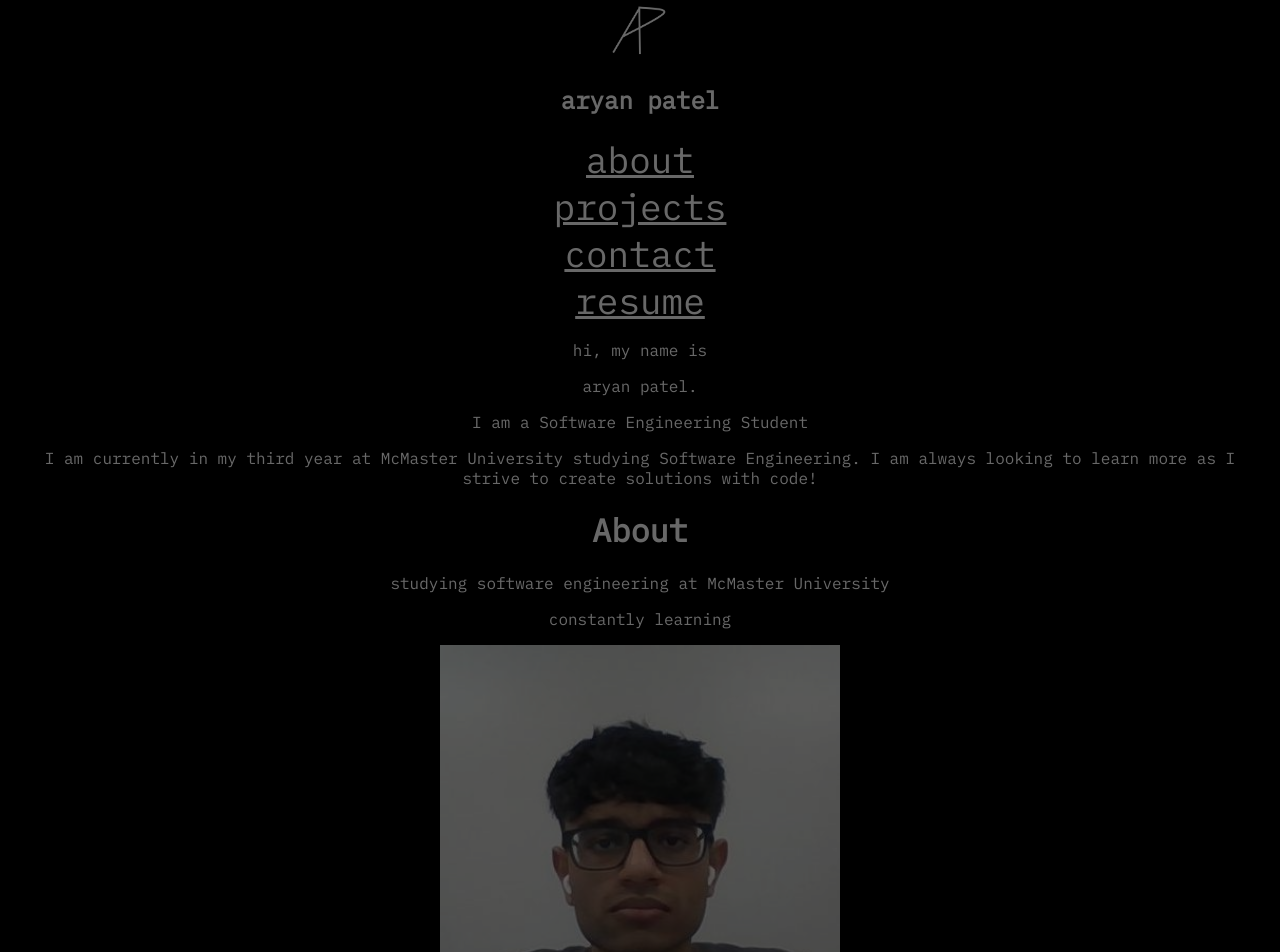
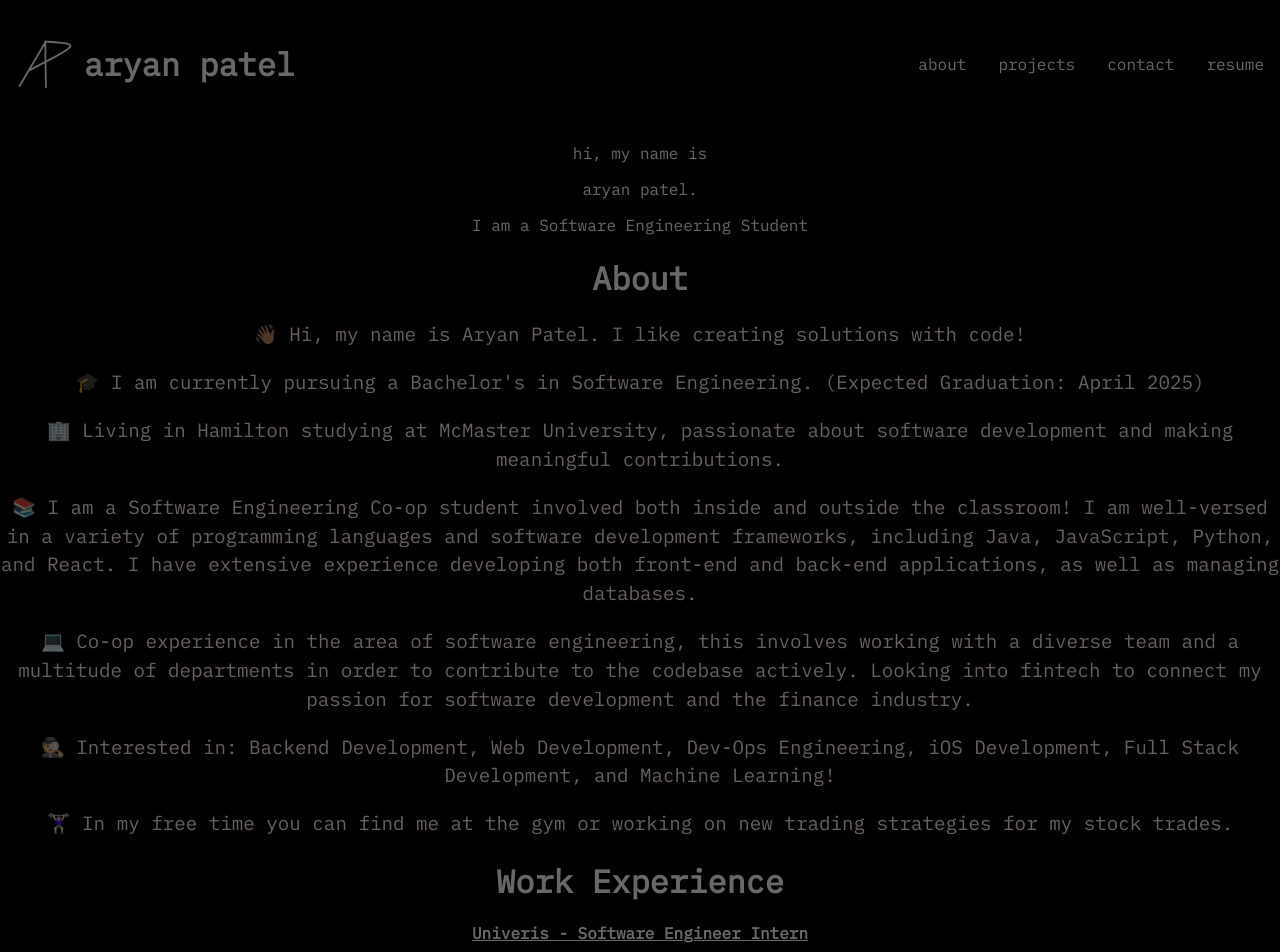
Before and after one commit to Aryanpatel335/PersonalWebsite, a React (Create React App) app: page / in a window 1280 px wide. Shown: the top 952 px of the page. Built offline with nearby package versions, Linux system fonts and the light colour scheme.

Commit message:
new changes

```diff
--- a/src/components/About/About.css
+++ b/src/components/About/About.css
@@ -2,3 +2,24 @@
   /* underline text */
   text-decoration: underline;
 }
+
+.profile-picture {
+  border-radius: 50%; /* This will make the image circular */
+  position: absolute; /* This will take the image out of the normal flow */
+  top: 0; /* This will position the image at the top */
+  right: 0; /* This will position the image at the right */
+}
+
+#about p {
+  font-size: 1.2em; /* This will make the text larger */
+  line-height: 1.5; /* This will increase the space between lines */
+  color: #ffe9e9; /* This will make the text darker */
+  margin-bottom: 1em; /* This will add space below each paragraph */
+}
+
+.profile-picture {
+  border-radius: 50%; /* This will make the image circular */
+  position: absolute; /* This will take the image out of the normal flow */
+  top: 0; /* This will position the image at the top */
+  right: 0; /* This will position the image at the right */
+}
--- a/src/components/About/About.js
+++ b/src/components/About/About.js
@@ -1,18 +1,29 @@
 import React from "react";
-import ap from "../../resources/ap.jpg";
+import ap from "../../resources/ap.jpeg";
 import "./About.css";
 export const About = () => {
   return (
     <div id="about">
       <h1>About</h1>
-      <p>studying software engineering at McMaster University</p>
-      <p>constantly learning</p>
-      <img src={ap} alt="pfp" width="400px" height="400px" />
+      <p>👋🏽 Hi, my name is Aryan Patel. I like creating solutions with code!</p>
+      <p>🎓 I am currently pursuing a Bachelor's in Software Engineering. (Expected Graduation: April 2025)</p>
+      <p>🏢 Living in Hamilton studying at McMaster University, passionate about software development and making meaningful contributions.</p>
+      <p>📚 I am a Software Engineering Co-op student involved both inside and outside the classroom! I am well-versed in a variety of programming languages and software development frameworks, including Java, JavaScript, Python, and React. I have extensive experience developing both front-end and back-end applications, as well as managing databases.</p>
+      <p>💻 Co-op experience in the area of software engineering, this involves working with a diverse team and a multitude of departments in order to contribute to the codebase actively. Looking into fintech to connect my passion for software development and the finance industry.</p>
+      <p>🕵🏼 Interested in: Backend Development, Web Development, Dev-Ops Engineering, iOS Development, Full Stack Development, and Machine Learning!</p>
+      <p>🏋🏻‍♀️ In my free time you can find me at the gym or working on new trading strategies for my stock trades.</p>
+      {/* make this a circle */}
+      {/* <img className="profile-picture" src={ap} alt="pfp" width="400px" height="400px" /> */}
       <div>
         <h1>Work Experience</h1>
         <ul>
           <li>
-            <h4 className="title">OpenText - Software Developer Intern</h4>
+            <h4 className="title">Univeris - Software Engineer Intern</h4>
+            <p>Professional Services -- Enterprise Wealth Management System (EWMS)</p>
+            <p>Java, JavaScript, Spring Boot, Postman, MS SQL Server, Git, Jira, Confluence</p>
+          </li>
+          <li>
+            <h4 className="title">OpenText - Software Engineer Intern</h4>
             <p>Core Case Management Application</p>
             <p>Java, Spring Boot, Postman, PostgreSQL, Git, Jira, Confluence</p>
           </li>
--- a/src/components/Intro/Intro.js
+++ b/src/components/Intro/Intro.js
@@ -6,11 +6,11 @@ export const Intro = () => {
       <p>hi, my name is</p>
       <p>aryan patel.</p>
       <p>I am a Software Engineering Student</p>
-      <p>
-        I am currently in my third year at McMaster University studying Software
+      {/* <p>
+        I am currently in my fourth year at McMaster University studying Software
         Engineering. I am always looking to learn more as I strive to create
         solutions with code!{" "}
-      </p>
+      </p> */}
     </div>
   );
 };
--- a/src/components/Loading/Loading.css
+++ b/src/components/Loading/Loading.css
@@ -24,7 +24,6 @@
   top: 50%;
   width: 24em;
   margin-top: 100px;
-
   border-right: 3px solid rgb(255, 255, 255);
   font-size: 180%;
   text-align: center;
@@ -44,9 +43,10 @@
     width: 0;
   }
   to {
-    width: 12.5em;
+    width: 18em; /* Adjust this value as needed */
   }
 }
+
 @keyframes blinkTextCursor {
   from,
   to {
@@ -56,12 +56,3 @@
     border-right-color: white;
   }
 }
-
-/* @keyframes loading-logo-spin {
-    from {
-      transform: rotate(0deg);
-    }
-    to {
-      transform: rotate(360deg);
-    }
-  } */
--- a/src/components/Loading/Loading.js
+++ b/src/components/Loading/Loading.js
@@ -5,7 +5,7 @@ export const Loading = () => {
     <div>
       <header className="loading-header">
         {/* <p className="line-1 anim-typewriter">hi, my name is aryan patel...</p> */}
-        <p className="line-1 anim-typewriter">under construction...</p>
+        <p className="line-1 anim-typewriter">hi, my name is aryan patel...</p>
       </header>
     </div>
   );
--- a/src/components/Nav/Nav.css
+++ b/src/components/Nav/Nav.css
@@ -1,3 +1,44 @@
+#navbar {
+  display: flex;
+  justify-content: space-between;
+  align-items: center; /* This will center the items vertically */
+  background-color: #000;
+  color: #fff;
+  padding: 1em;
+}
+h1 {
+  font-size: 2em; /* Adjust this value as needed */
+}
+
+.left-side {
+  display: flex;
+  align-items: center;
+}
+
+.profile-picture {
+  border-radius: 50%;
+  margin-right: 0.5em; /* Reduce the right margin */
+}
+.logo {
+  margin-right: 0.5em; /* Add some space to the right of the logo */
+}
+
+#nav-list {
+  display: flex;
+  align-items: center; /* This will center the items horizontally */
+  list-style-type: none;
+}
+
+.nav-item {
+  margin-left: 2em;
+}
+
 .nav-item a {
-  color: white;
+  color: #fff;
+  text-decoration: none;
+  font-size: 1em;
 }
+
+.nav-item a:hover {
+  color: #ddd;
+}
--- a/src/components/Nav/Nav.js
+++ b/src/components/Nav/Nav.js
@@ -2,11 +2,16 @@ import React from "react";
 import logo_AP from "../../resources/logo_AP.png";
 import "./Nav.css";
 import resume from "../../resources/Resume_Aryan_Patel_02_23_2_0.pdf";
+import ap from "../../resources/ap.jpeg";
+
 export const Nav = () => {
   return (
     <nav id="navbar">
-      <img src={logo_AP} alt="logoAP" width="60px" height="60px" />
-      <h1>aryan patel</h1>
+      <div className="left-side">
+        {/* <img className="profile-picture" src={ap} alt="pfp" width="60px" height="60px" /> */}
+        <img className="logo" src={logo_AP} alt="logo" width="60px" height="60px" />
+        <h1>aryan patel</h1>
+      </div>
       <ul id="nav-list">
         <li className="nav-item">
           <a href="#about">about</a>
```
Also changed, not shown: src/resources/ap.jpeg (added).
